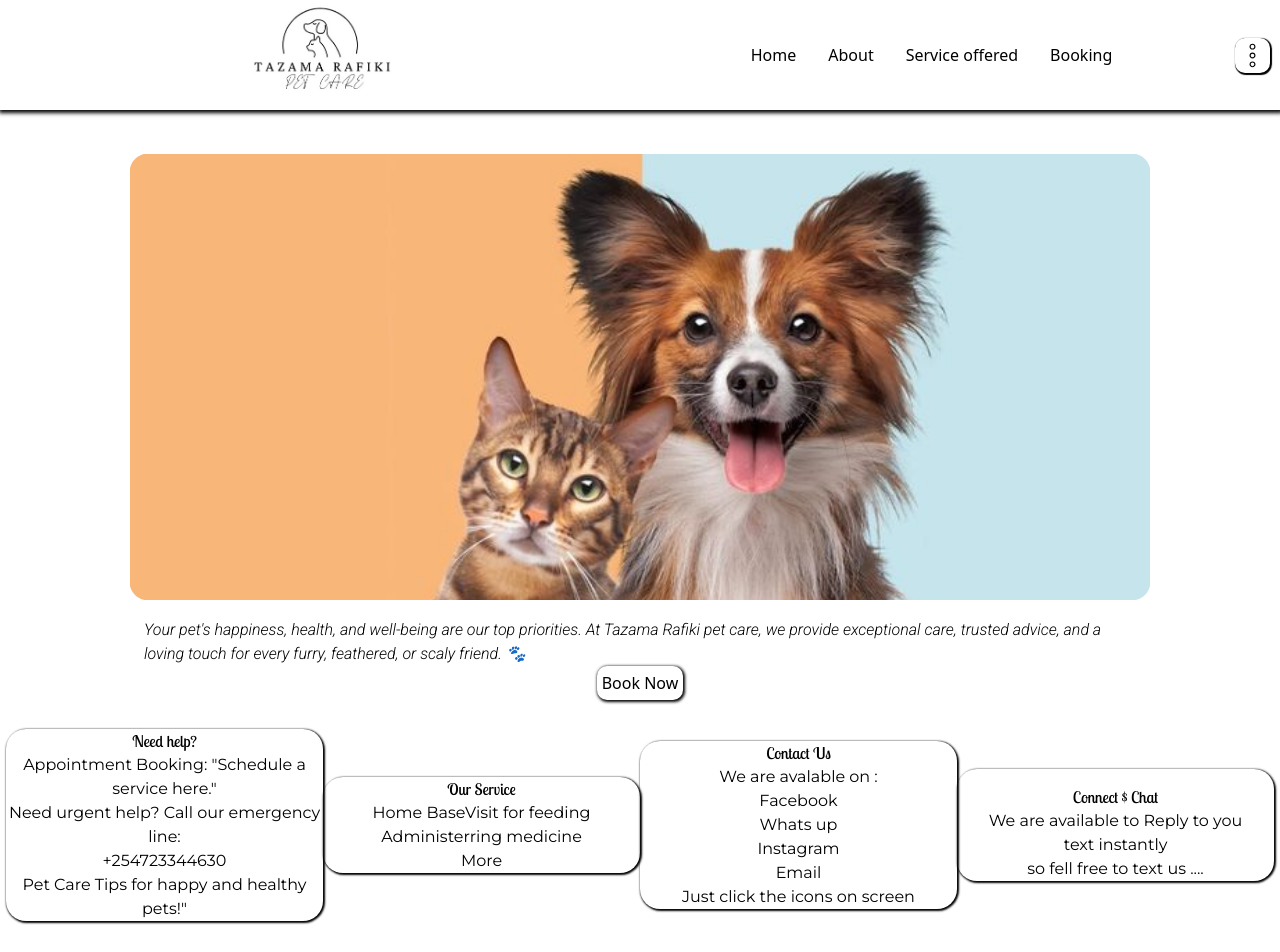
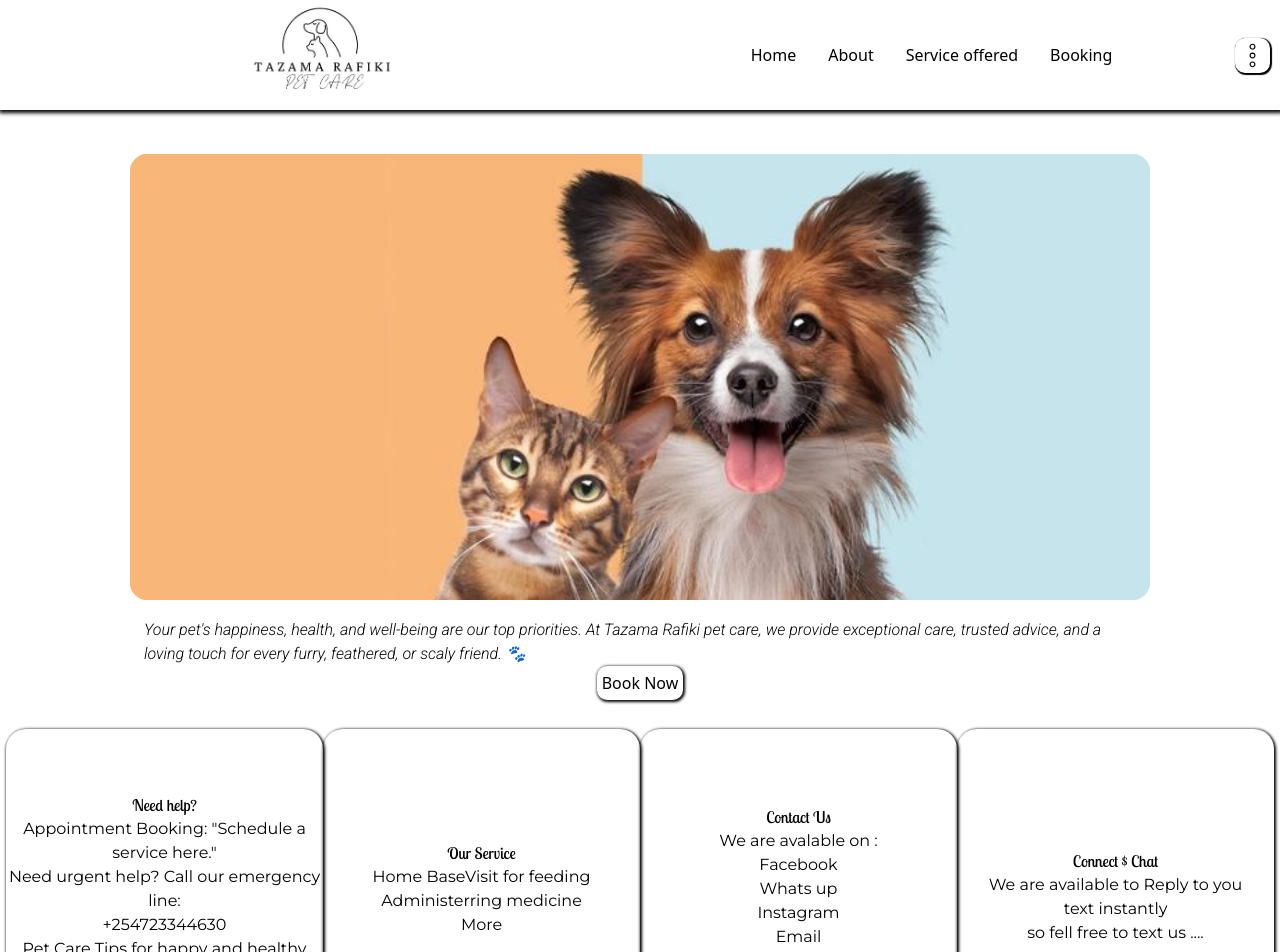
Before and after one commit to Vinderruck/petcare, a React (Vite) app in the folder pet/: page / in a window 1280 px wide. Shown: the top 952 px of the page. Before the commit the page ends 927 px from the top, so only its background shows below. Built offline with nearby package versions, Linux system fonts and the light colour scheme.

Commit message:
FooterDiv

```diff
--- a/pet/src/Components/Static/home.css
+++ b/pet/src/Components/Static/home.css
@@ -69,12 +69,12 @@ margin:6px;
     display:flex;
     flex-direction:column;
     text-align:center;
-    height:auto;
+    height:40vh;
    margin:auto ;
 
     width:80%;
     border-radius:20px;
-    box-shadow:1px 1px 2px 1px black
+    box-shadow:1px 1px 3px 1px black
 }
 
 @media screen and (Max-width:565px){
```
